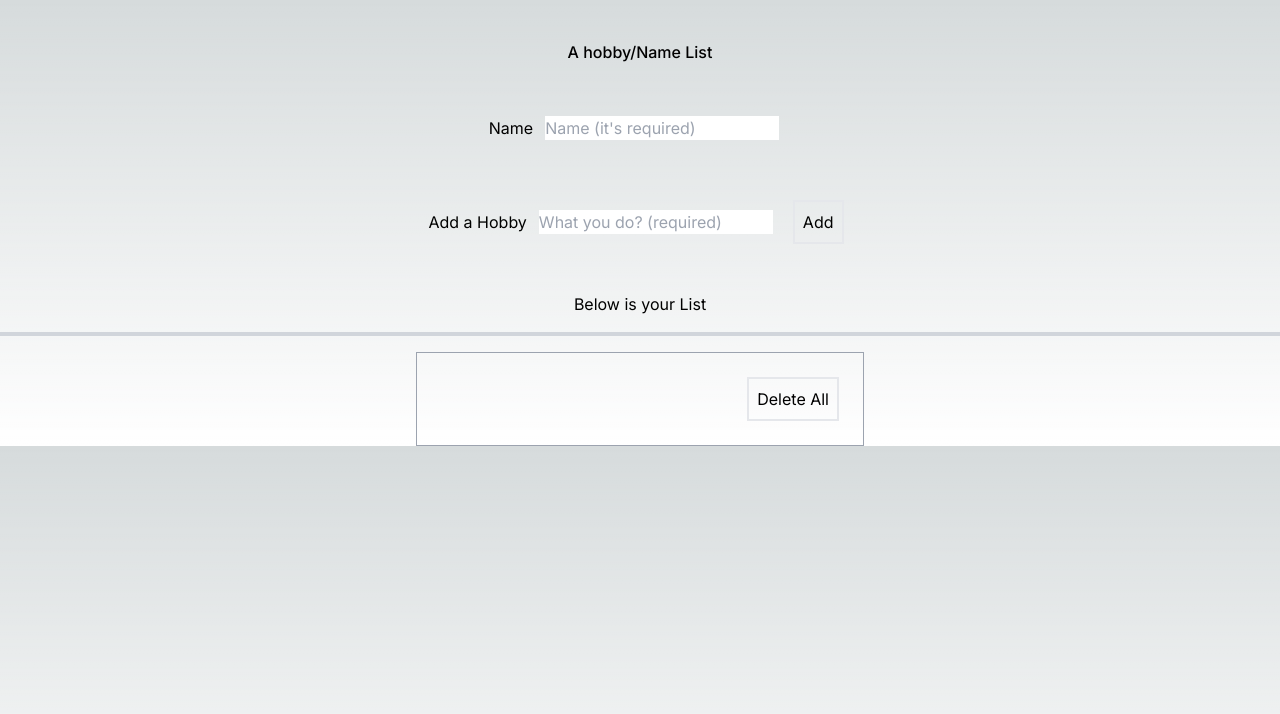
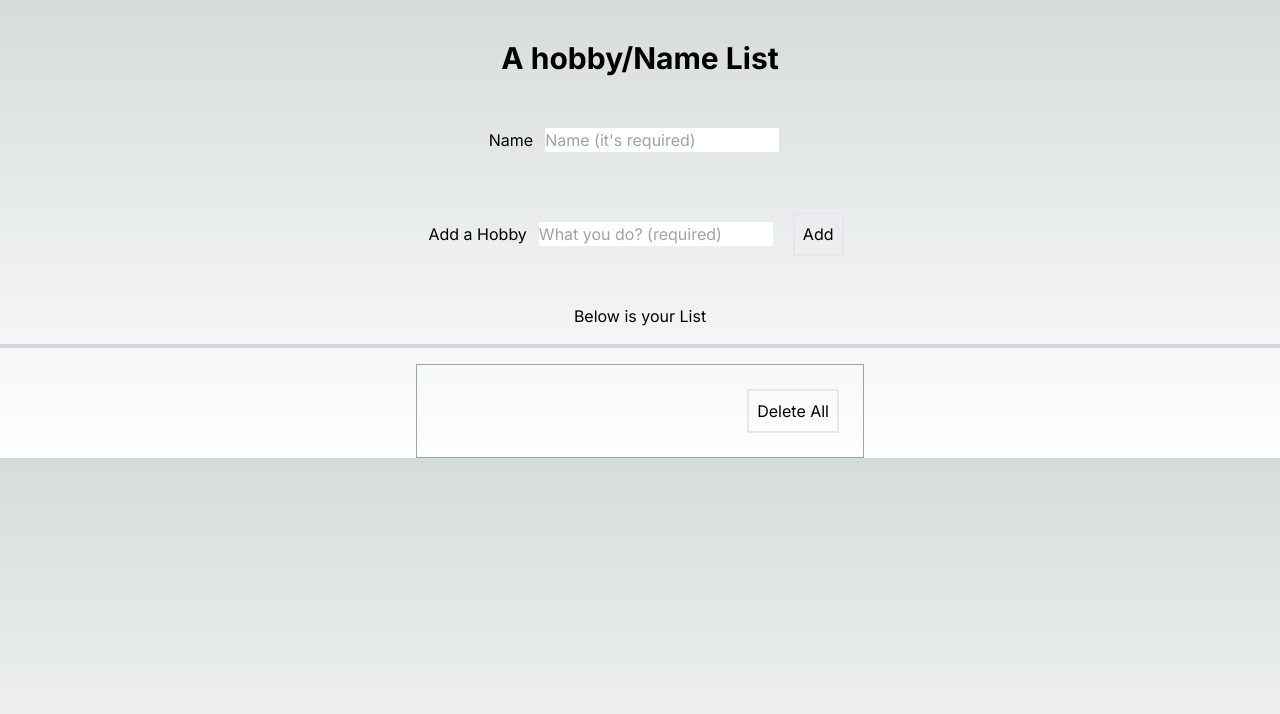
Before and after one commit to Bruskiguy/Basic-Hobby-App-nextjs, a Next.js app: page /user in a window 1280 px wide. Shown: the top 714 px of the page. Built offline with nearby package versions, Linux system fonts and the light colour scheme.

Commit message:
added more styles for fun.

```diff
--- a/components/UserProfile.tsx
+++ b/components/UserProfile.tsx
@@ -21,7 +21,7 @@ export const UserProfile = () => {
   return (
     <>
       <div className="flex flex-col items-center gap-10">
-        <h1 className="flex justify-center mt-10 font-medium">
+        <h1 className="flex justify-center mt-10 font-bold text-3xl">
           A hobby/Name List
         </h1>
         <label>
```
